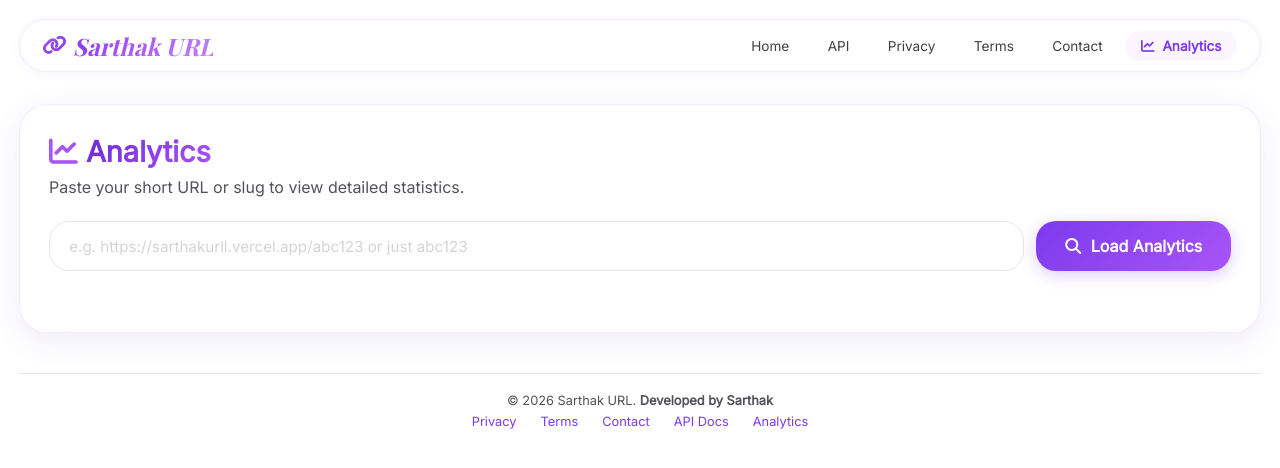
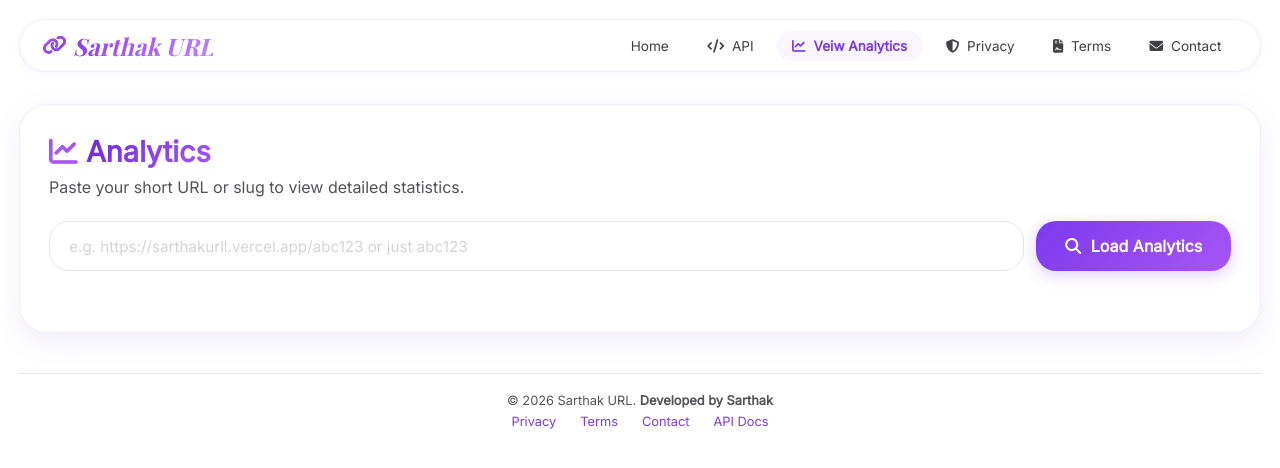
Before and after one commit to itzsarthak78/sarthakurll, a website: page analytics.html in a window 1280 px wide. Drawn offline with nearby package versions, Linux system fonts and the light colour scheme; a web font is replaced by a local one.

Commit message:
Revise navigation links and add icons in analytics.html
Updated navigation links in analytics.html to include icons and changed 'Analytics' to 'View Analytics'.

```diff
--- a/analytics.html
+++ b/analytics.html
@@ -506,12 +506,12 @@
             <div class="logo"><i class="fas fa-link"></i> Sarthak URL</div>
             <button class="nav-toggle" id="navToggle"><i class="fas fa-bars"></i></button>
             <div class="nav-links" id="navLinks">
-                <a href="/">Home</a>
-                <a href="/api">API</a>
-                <a href="/privacy">Privacy</a>
-                <a href="/terms">Terms</a>
-                <a href="/contact">Contact</a>
-                <a href="/analytics" class="active"><i class="fas fa-chart-line"></i> Analytics</a>
+                    <a href="/">Home</a>
+                <a href="/api"><i class="fas fa-code"></i> API</a>
+                <a href="/analytics" class="active"><i class="fas fa-chart-line"></i> Veiw Analytics</a>
+                <a href="/privacy"><i class="fas fa-shield-alt"></i> Privacy</a>
+                <a href="/terms"><i class="fas fa-file-contract"></i> Terms</a>
+                <a href="/contact"><i class="fas fa-envelope"></i> Contact</a>
             </div>
         </nav>
 
@@ -600,7 +600,6 @@
                 <a href="/terms">Terms</a>
                 <a href="/contact">Contact</a>
                 <a href="/api">API Docs</a>
-                <a href="/analytics">Analytics</a>
             </div>
         </footer>
     </div>
```
